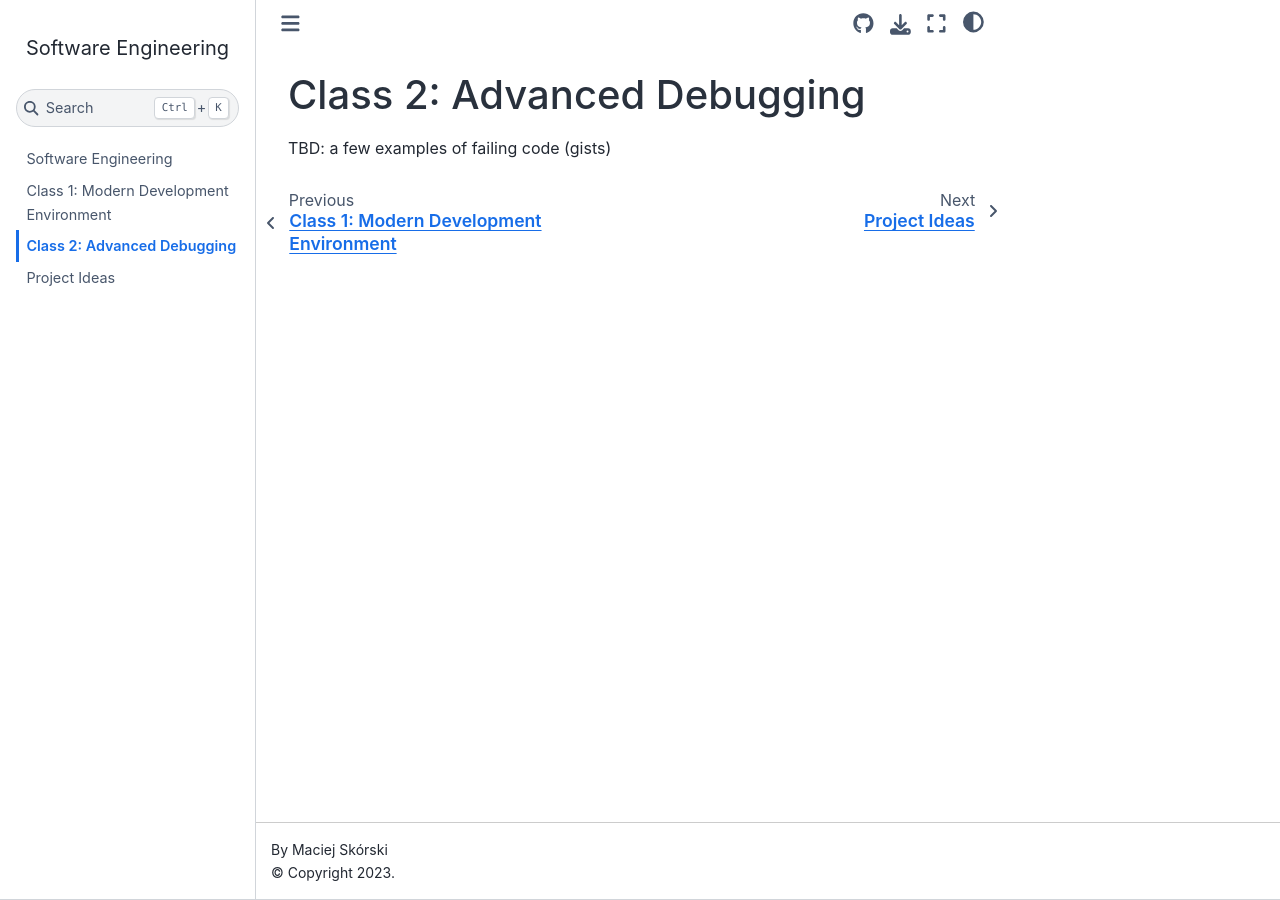
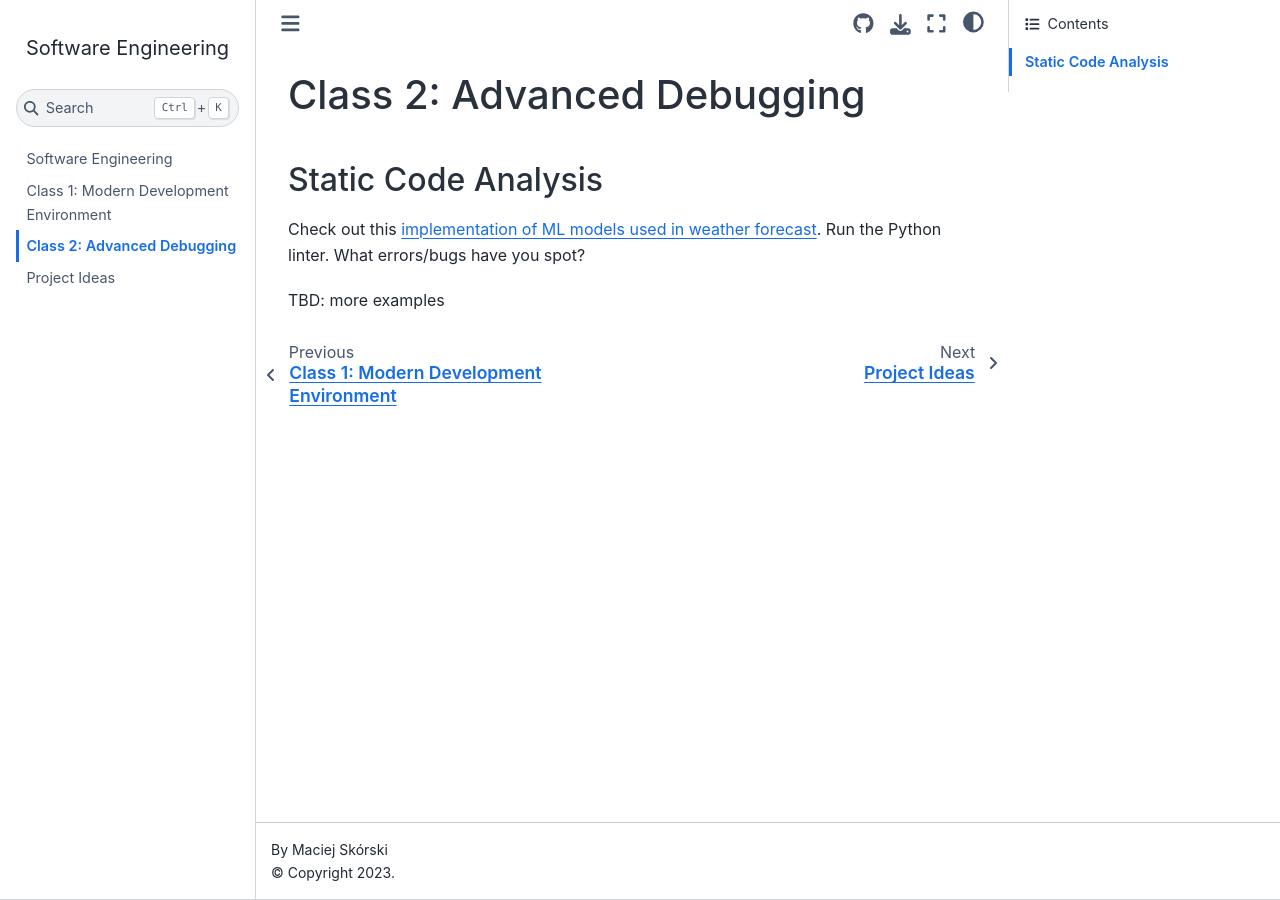
Before and after one commit to maciejskorski/software_engineering, a Jupyter Book: the page built from docs/advanced_debugging.md, in a window 1280 px wide. Built offline with Jupyter Book 1.0.4 settings and Sphinx 7.4.7 and the Sphinx Book theme 1.1.4, drawn with Linux system fonts in a browser that asks for light colours.

Commit message:
second meeting

```diff
--- a/docs/advanced_debugging.md
+++ b/docs/advanced_debugging.md
@@ -1,3 +1,8 @@
 # Class 2: Advanced Debugging
 
-TBD: a few examples of failing code (gists)
+## Static Code Analysis
+
+Check out this [implementation of ML models used in weather forecast](https://github.com/jieyu97/mvpp).
+Run the Python linter. What errors/bugs have you spot?
+
+TBD: more examples
```
Also changed, not shown: README.md (+1 -1 lines).
